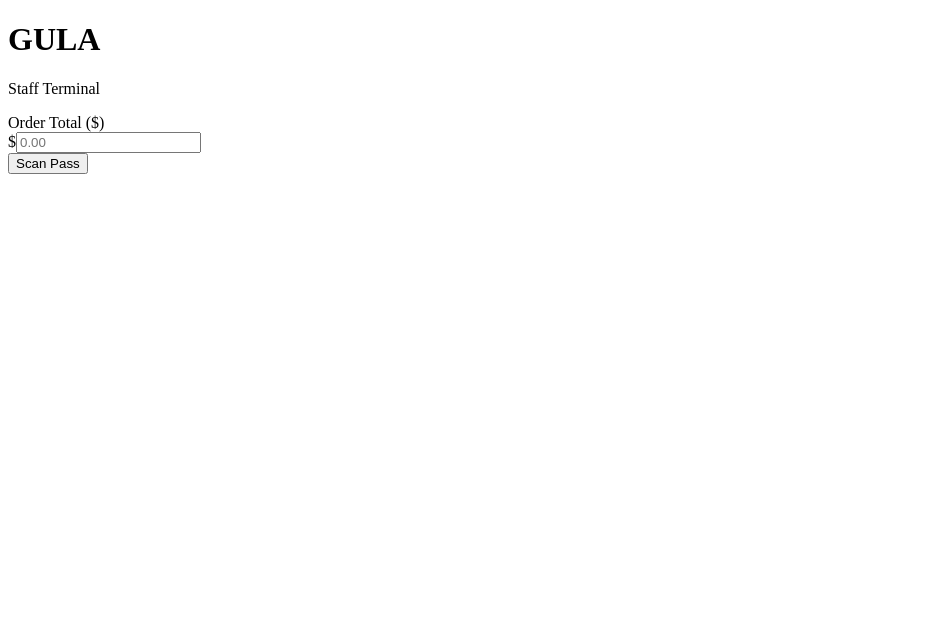
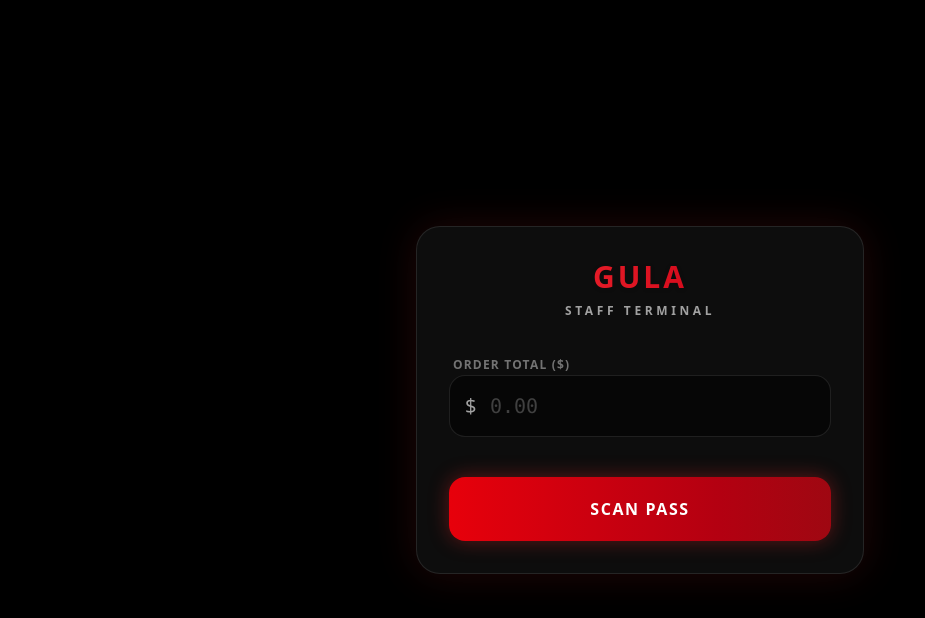
Before and after one commit to jtru12249-hue/gula-scanner, a Next.js app: page / in a window 1280 px wide. Shown: the top 618 px of the page, without its empty margins (0-925 px from the left). Built offline with nearby package versions, Linux system fonts and the light colour scheme.

Commit message:
Create layout.tsx

```diff
--- /dev/null
+++ b/app/layout.tsx
@@ -0,0 +1,13 @@
+import './globals.css';
+
+export default function RootLayout({
+  children,
+}: {
+  children: React.ReactNode;
+}) {
+  return (
+    <html lang="en">
+      <body className="bg-black text-white antialiased">{children}</body>
+    </html>
+  );
+}
```
